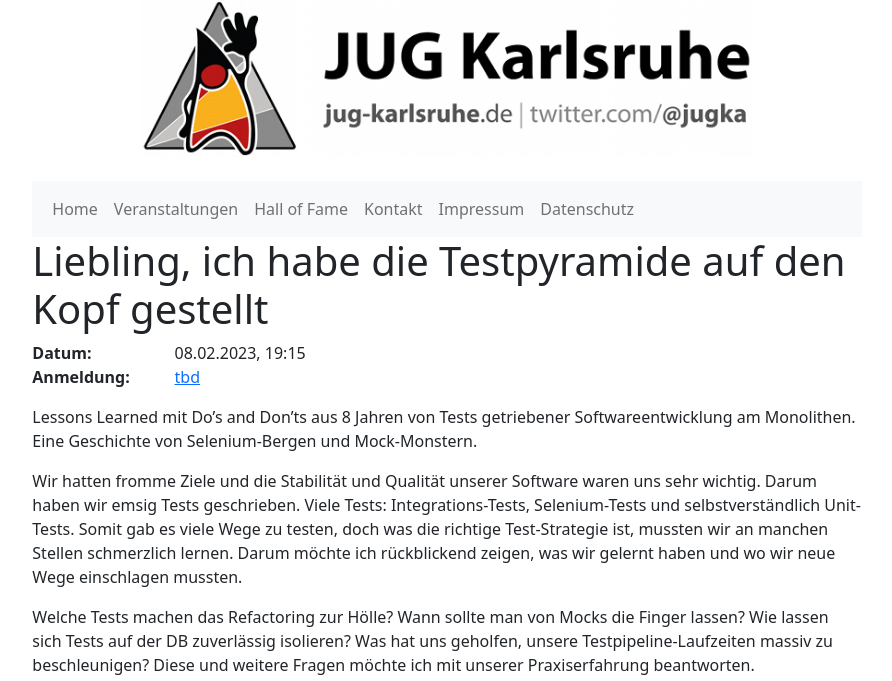
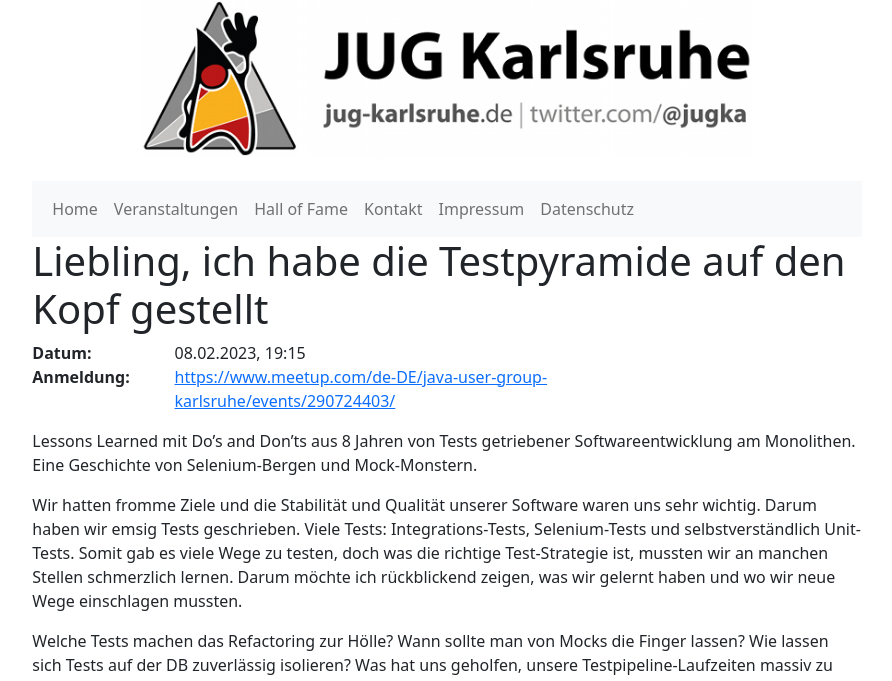
Before and after one commit to jugka/jugka-site, a Jekyll site: the page built from _posts/events/2023-02-08-testpyramide.markdown, in a window 1280 px wide. Shown: the top 681 px of the page, without its empty margins (193-1085 px from the left). Built offline with Jekyll 4.4.1, drawn with Linux system fonts in a browser that asks for light colours.

Commit message:
Update and rename 2022-11-23-testpyramide.markdown to 2023-02-08-testpyramide.markdown

```diff
--- a/_posts/events/2022-11-23-testpyramide.markdown
+++ b/_posts/events/2023-02-08-testpyramide.markdown
@@ -2,7 +2,7 @@
 layout: event
 title:  "Liebling, ich habe die Testpyramide auf den Kopf gestellt"
 date:   2023-02-08 19:15:00 +0100
-registration: tbd
+registration: https://www.meetup.com/de-DE/java-user-group-karlsruhe/events/290724403/
 tags: events
 speakers:
  - tfritz
```
